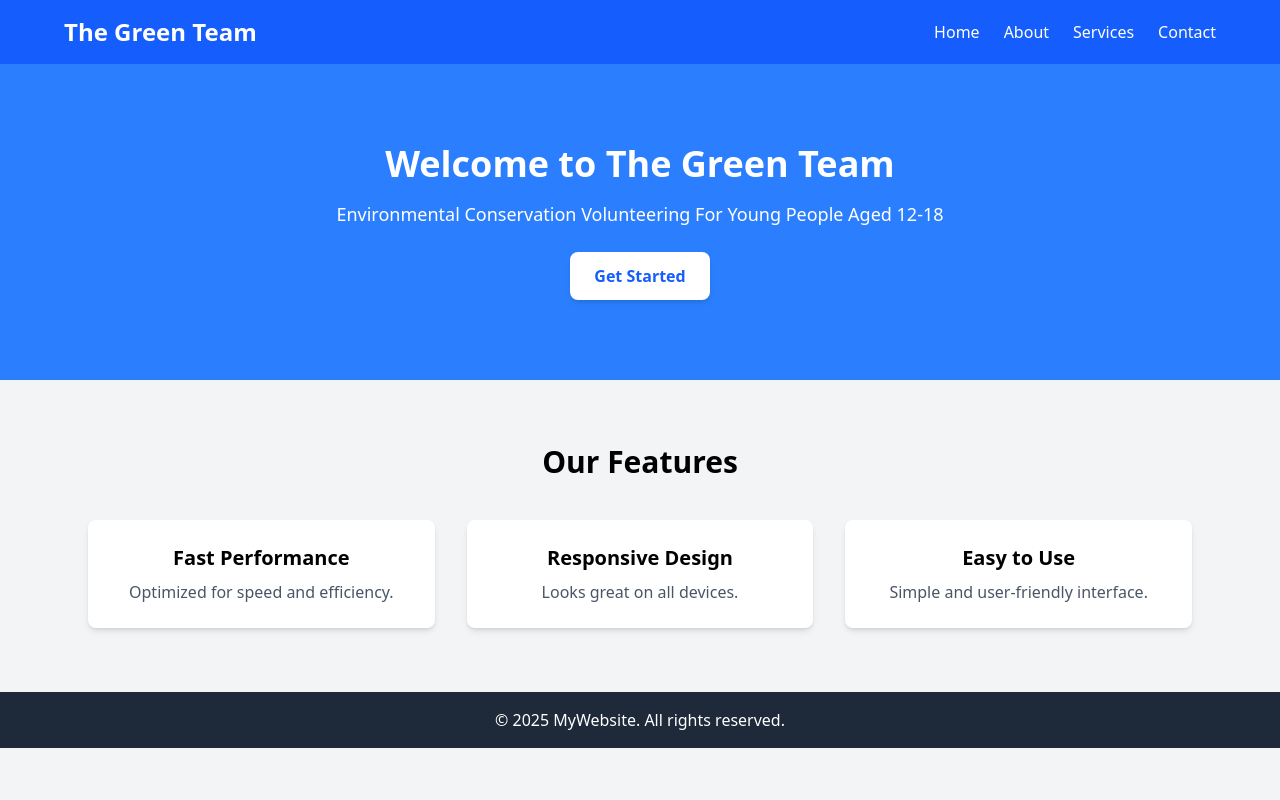
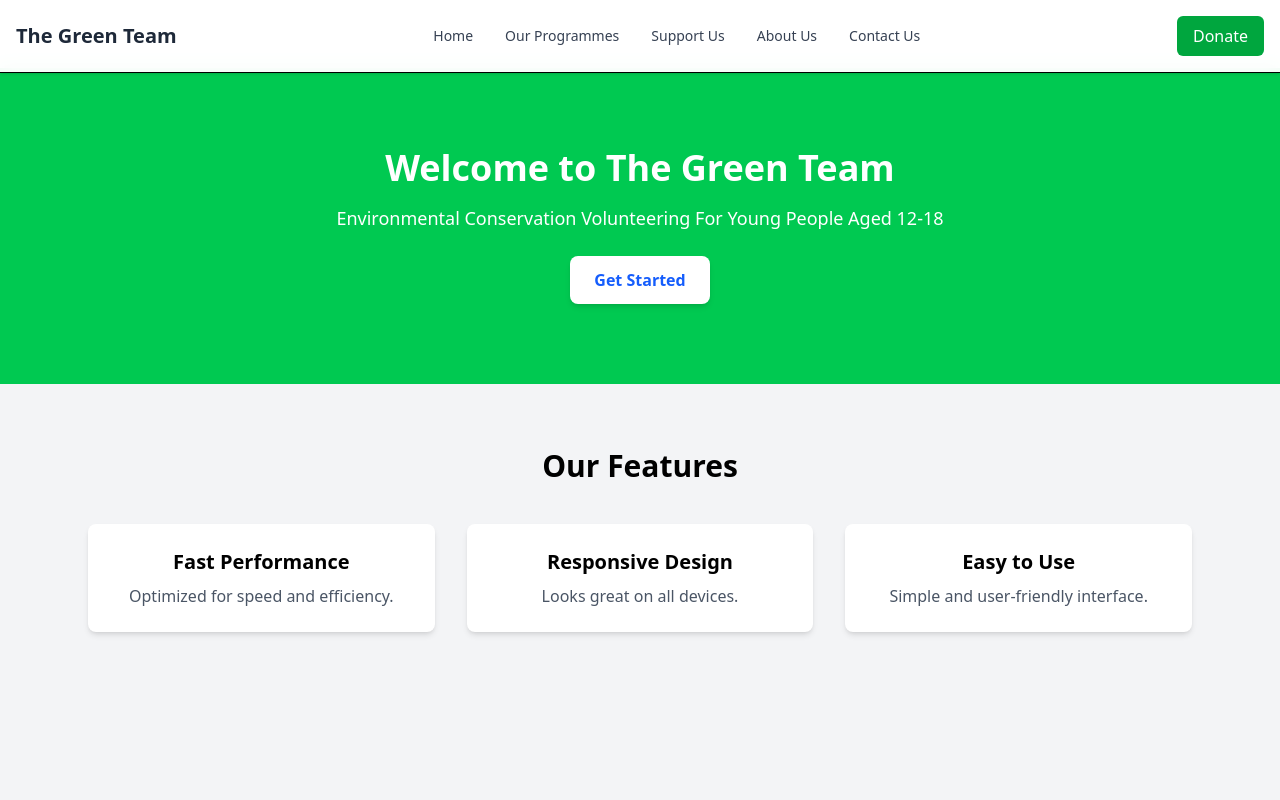
Before and after one commit to AladdinCMS/aladdincms, a React (Vite) app: page / in a window 1280 px wide. Shown: the top 800 px of the page. Built offline with nearby package versions, Linux system fonts and the light colour scheme.

Commit message:
Navbar added

```diff
--- a/src/App.jsx
+++ b/src/App.jsx
@@ -4,6 +4,7 @@ import SignIn from "./pages/login/auth/signin.jsx";
 import SignUp from "./pages/login/auth/signup.jsx";
 
 import HomePage from "./pages/home/home.jsx";
+import HeaderNavbar from "./components/Header.jsx";
 
 import Volunteer from "./pages/volunteer/volunteer";
 import Contact from "./pages/external/page";
@@ -14,6 +15,7 @@ function App() {
     <>
       <main>
         <BrowserRouter>
+          <HeaderNavbar />
           <Routes>
             <Route path="/" element={<HomePage />} />
             <Route path="/signin" element={<SignIn />} />
--- /dev/null
+++ b/src/components/Header.jsx
@@ -0,0 +1,129 @@
+
+import { useState } from "react"
+
+export default function HeaderNavbar() {
+    const [isMenuOpen, setIsMenuOpen] = useState(false)
+
+    const toggleMenu = () => {
+        setIsMenuOpen(!isMenuOpen)
+    }
+
+    return (
+        <header className="fixed top-0 left-0 right-0 z-50 w-full border-b bg-white/95 backdrop-blur-sm shadow-sm">
+            <div className="container mx-auto px-4 py-4">
+                <div className="flex items-center justify-between">
+                    {/* Logo/Brand */}
+                    <div className="flex-shrink-0">
+                        <a href="/" className="flex items-center">
+                            <span className="text-xl font-bold text-gray-800">The Green Team</span>
+                        </a>
+                    </div>
+
+                    {/* Desktop Navigation */}
+                    <nav className="hidden md:flex items-center space-x-8">
+                        <a href="/" className="text-sm font-medium text-gray-700 hover:text-green-500 transition-colors">
+                            Home
+                        </a>
+                        <a href="/programmes" className="text-sm font-medium text-gray-700 hover:text-green-500 transition-colors">
+                            Our Programmes
+                        </a>
+                        <a href="/support" className="text-sm font-medium text-gray-700 hover:text-green-500 transition-colors">
+                            Support Us
+                        </a>
+                        <a href="/about" className="text-sm font-medium text-gray-700 hover:text-green-500 transition-colors">
+                            About Us
+                        </a>
+                        <a href="/contact" className="text-sm font-medium text-gray-700 hover:text-green-500 transition-colors">
+                            Contact Us
+                        </a>
+                    </nav>
+
+                    {/* Donate Button */}
+                    <div className="hidden md:block">
+                        <button className="px-4 py-2 bg-green-600 hover:bg-green-500 text-white font-medium rounded-md transition-colors">
+                            Donate
+                        </button>
+                    </div>
+
+                    {/* Mobile Menu Button */}
+                    <div className="md:hidden">
+                        <button
+                            onClick={toggleMenu}
+                            className="p-2 rounded-md text-gray-700 hover:bg-gray-100 focus:outline-none"
+                            aria-expanded={isMenuOpen}
+                            aria-label="Toggle menu"
+                        >
+                            {isMenuOpen ? (
+                                <svg
+                                    xmlns="http://www.w3.org/2000/svg"
+                                    className="h-6 w-6"
+                                    fill="none"
+                                    viewBox="0 0 24 24"
+                                    stroke="currentColor"
+                                >
+                                    <path strokeLinecap="round" strokeLinejoin="round" strokeWidth={2} d="M6 18L18 6M6 6l12 12" />
+                                </svg>
+                            ) : (
+                                <svg
+                                    xmlns="http://www.w3.org/2000/svg"
+                                    className="h-6 w-6"
+                                    fill="none"
+                                    viewBox="0 0 24 24"
+                                    stroke="currentColor"
+                                >
+                                    <path strokeLinecap="round" strokeLinejoin="round" strokeWidth={2} d="M4 6h16M4 12h16M4 18h16" />
+                                </svg>
+                            )}
+                        </button>
+                    </div>
+                </div>
+
+                {/* Mobile Navigation */}
+                <div className={`md:hidden ${isMenuOpen ? "block" : "hidden"}`}>
+                    <div className="pt-2 pb-4 space-y-1">
+                        <a
+                            href="/"
+                            className="block py-2 px-3 text-base font-medium text-gray-700 hover:bg-gray-100 rounded-md"
+                            onClick={() => setIsMenuOpen(false)}
+                        >
+                            Home
+                        </a>
+                        <a
+                            href="/programmes"
+                            className="block py-2 px-3 text-base font-medium text-gray-700 hover:bg-gray-100 rounded-md"
+                            onClick={() => setIsMenuOpen(false)}
+                        >
+                            Our Programmes
+                        </a>
+                        <a
+                            href="/support"
+                            className="block py-2 px-3 text-base font-medium text-gray-700 hover:bg-gray-100 rounded-md"
+                            onClick={() => setIsMenuOpen(false)}
+                        >
+                            Support Us
+                        </a>
+                        <a
+                            href="/about"
+                            className="block py-2 px-3 text-base font-medium text-gray-700 hover:bg-gray-100 rounded-md"
+                            onClick={() => setIsMenuOpen(false)}
+                        >
+                            About Us
+                        </a>
+                        <a
+                            href="/contact"
+                            className="block py-2 px-3 text-base font-medium text-gray-700 hover:bg-gray-100 rounded-md"
+                            onClick={() => setIsMenuOpen(false)}
+                        >
+                            Contact Us
+                        </a>
+                        <div className="pt-2">
+                            <button className="w-full px-4 py-2 bg-green-600 hover:bg-green-500 text-white font-medium rounded-md transition-colors">
+                                Donate
+                            </button>
+                        </div>
+                    </div>
+                </div>
+            </div>
+        </header>
+    )
+}
--- a/src/pages/external/page.jsx
+++ b/src/pages/external/page.jsx
@@ -1,5 +1,3 @@
-"use client";
-
 import { useState } from "react";
 import {
   Mail,
@@ -61,7 +59,7 @@ export default function Contact() {
   };
 
   return (
-    <div className="max-w-7xl mx-auto px-4 sm:px-6 lg:px-8 py-12">
+    <div className="max-w-7xl mx-auto px-4 sm:px-6 lg:px-8 py-12 pt-20">
       {/* Header Section */}
       <div className="text-center mb-16">
         <h1 className="text-4xl font-bold text-gray-800 mb-4">Contact Us</h1>
@@ -223,11 +221,10 @@ export default function Contact() {
 
             {formStatus.submitted && (
               <div
-                className={`mb-6 p-4 rounded-md ${
-                  formStatus.success
-                    ? "bg-green-50 text-green-800"
-                    : "bg-red-50 text-red-800"
-                }`}
+                className={`mb-6 p-4 rounded-md ${formStatus.success
+                  ? "bg-green-50 text-green-800"
+                  : "bg-red-50 text-red-800"
+                  }`}
               >
                 {formStatus.message}
               </div>
--- a/src/pages/home/home.jsx
+++ b/src/pages/home/home.jsx
@@ -1,32 +1,22 @@
 import React from "react";
 import { Link } from "react-router-dom";
 import SignIn from "../login/auth/signin";
+import Contact from "../external/page";
+import HeaderNavbar from "../../components/Header";
 
 const HomePage = () => {
     return (
-        <div className="bg-gray-100 min-h-screen">
-            {/* Navbar */}
-            <nav className="bg-blue-600 text-white p-4">
-                <div className="max-w-6xl mx-auto flex justify-between items-center">
-                    <h1 className="text-2xl font-bold">The Green Team</h1>
-                    <ul className="flex space-x-6">
-                        <li className="hover:text-gray-300 cursor-pointer">Home</li>
-                        <li className="hover:text-gray-300 cursor-pointer">About</li>
-                        <li className="hover:text-gray-300 cursor-pointer">Services</li>
-                        <li className="hover:text-gray-300 cursor-pointer">Contact</li>
+        <div className="bg-gray-100 min-h-screen pt-17">
 
-                    </ul>
-                </div>
-            </nav>
 
             {/* Hero Section */}
-            <header className="text-center py-20 bg-blue-500 text-white">
+            <header className="text-center py-20 bg-green-500 text-white">
                 <h2 className="text-4xl font-bold">Welcome to The Green Team</h2>
                 <p className="text-lg mt-4">Environmental Conservation Volunteering For Young People Aged 12-18</p>
                 <Link to='/signin'>
-                <button className="mt-6 px-6 py-3 bg-white text-blue-600 font-semibold rounded-lg shadow-md hover:bg-gray-200 transition">
-                    Get Started
-                </button>
+                    <button className="mt-6 px-6 py-3 bg-white text-blue-600 font-semibold rounded-lg shadow-md hover:bg-gray-200 transition">
+                        Get Started
+                    </button>
                 </Link>
             </header>
 
@@ -49,10 +39,7 @@ const HomePage = () => {
                 </div>
             </section>
 
-            {/* Footer */}
-            <footer className="bg-gray-800 text-white text-center py-4">
-                <p>© 2025 MyWebsite. All rights reserved.</p>
-            </footer>
+
         </div >
     );
 };
```
